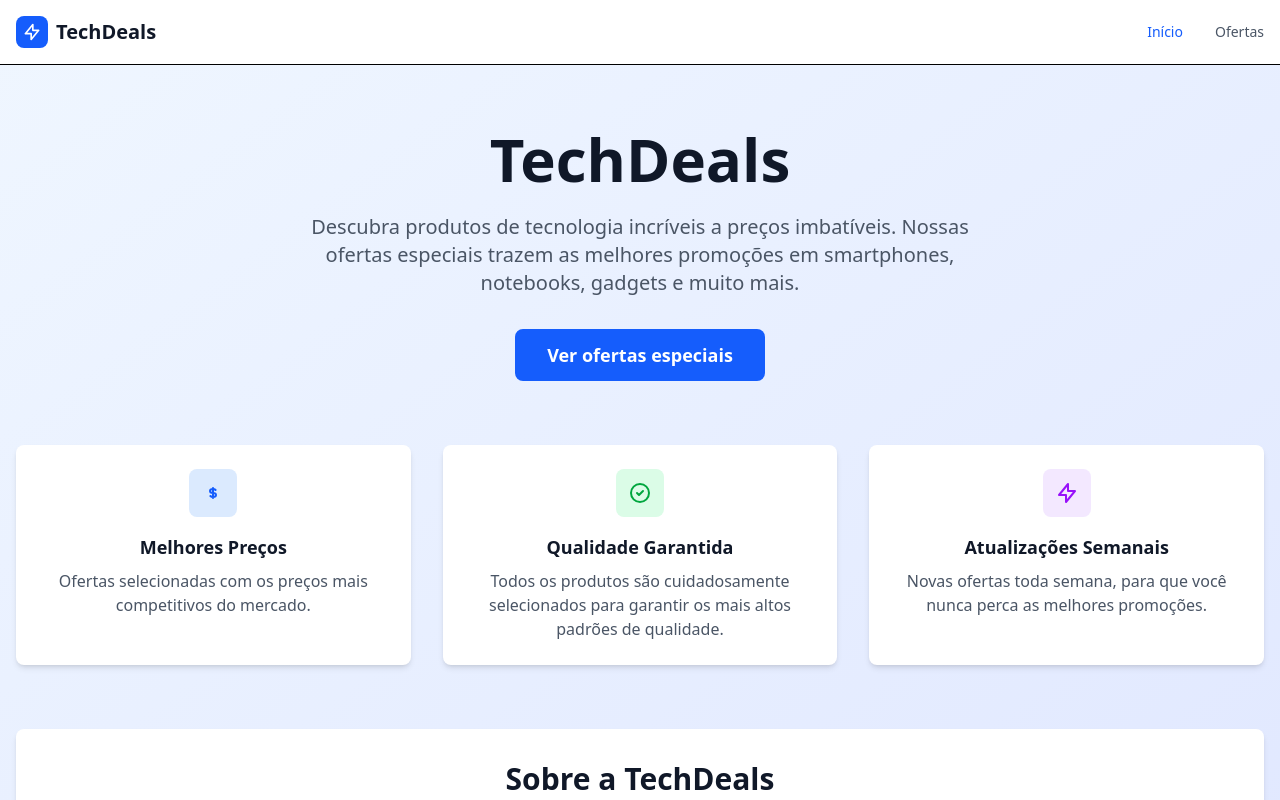
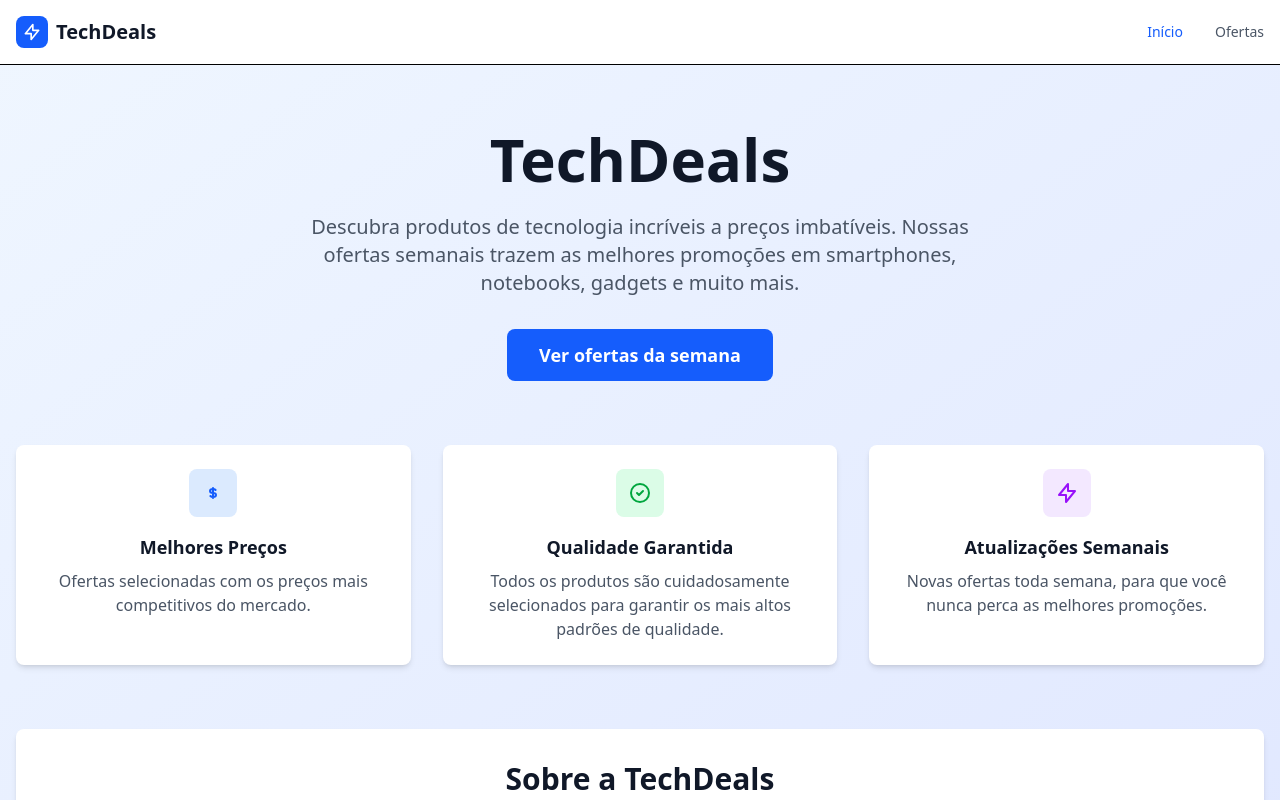
Before and after one commit to ricard027/weekly-deals, a Next.js app: page / in a window 1280 px wide. Shown: the top 800 px of the page. Built offline with nearby package versions, Linux system fonts and the light colour scheme.

Commit message:
feat: update CTA description

```diff
--- a/src/app/page.tsx
+++ b/src/app/page.tsx
@@ -11,7 +11,7 @@ export default function Home() {
             </h1>
             <p className="text-xl text-gray-600 mb-8 max-w-2xl mx-auto">
               Descubra produtos de tecnologia incríveis a preços imbatíveis.
-              Nossas ofertas especiais trazem as melhores promoções em
+              Nossas ofertas semanais trazem as melhores promoções em
               smartphones, notebooks, gadgets e muito mais.
             </p>
 
@@ -19,7 +19,7 @@ export default function Home() {
               href="/ofertas"
               className="inline-block bg-blue-600 hover:bg-blue-700 text-white font-semibold py-3 px-8 rounded-lg transition-colors duration-200 text-lg"
             >
-              Ver ofertas especiais
+              Ver ofertas da semana
             </Link>
           </div>
 
```
